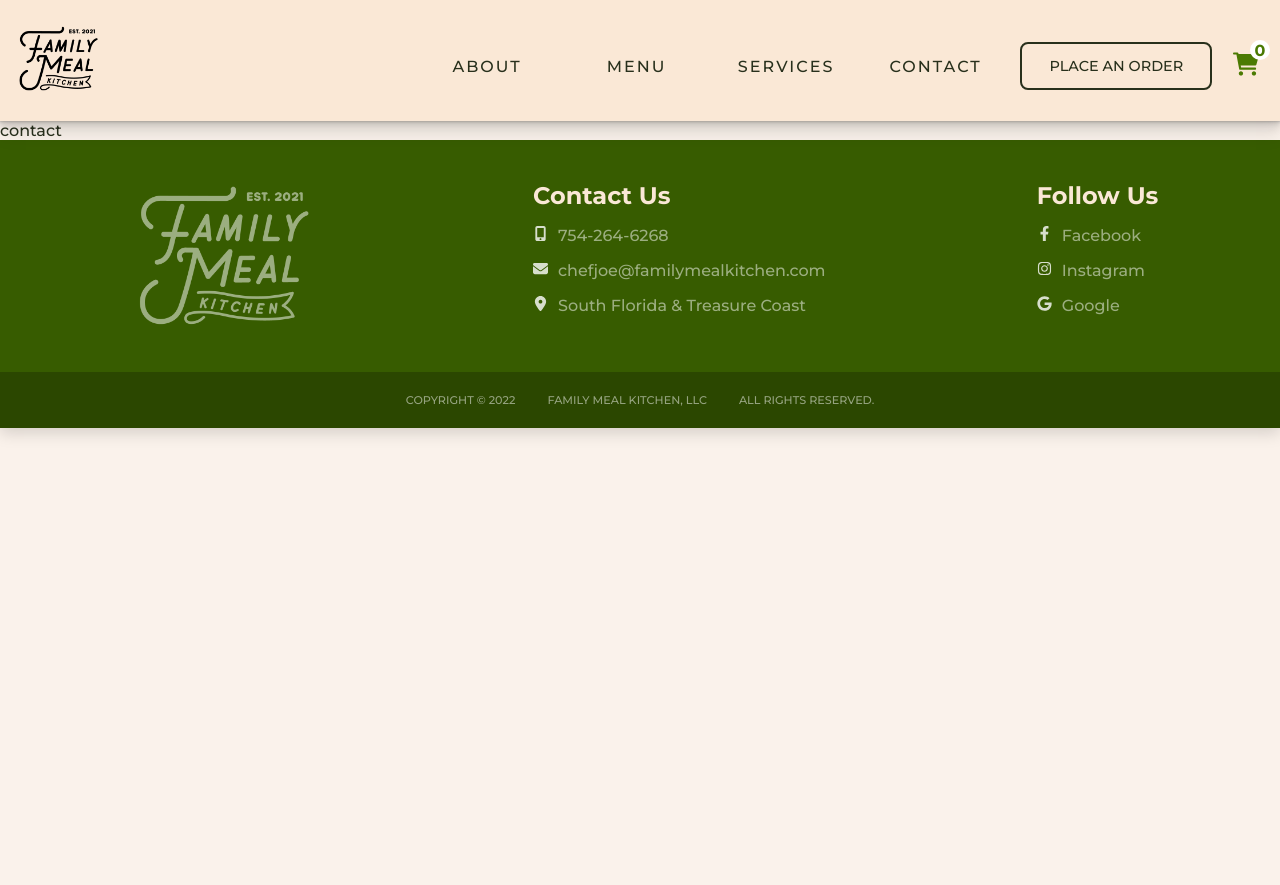
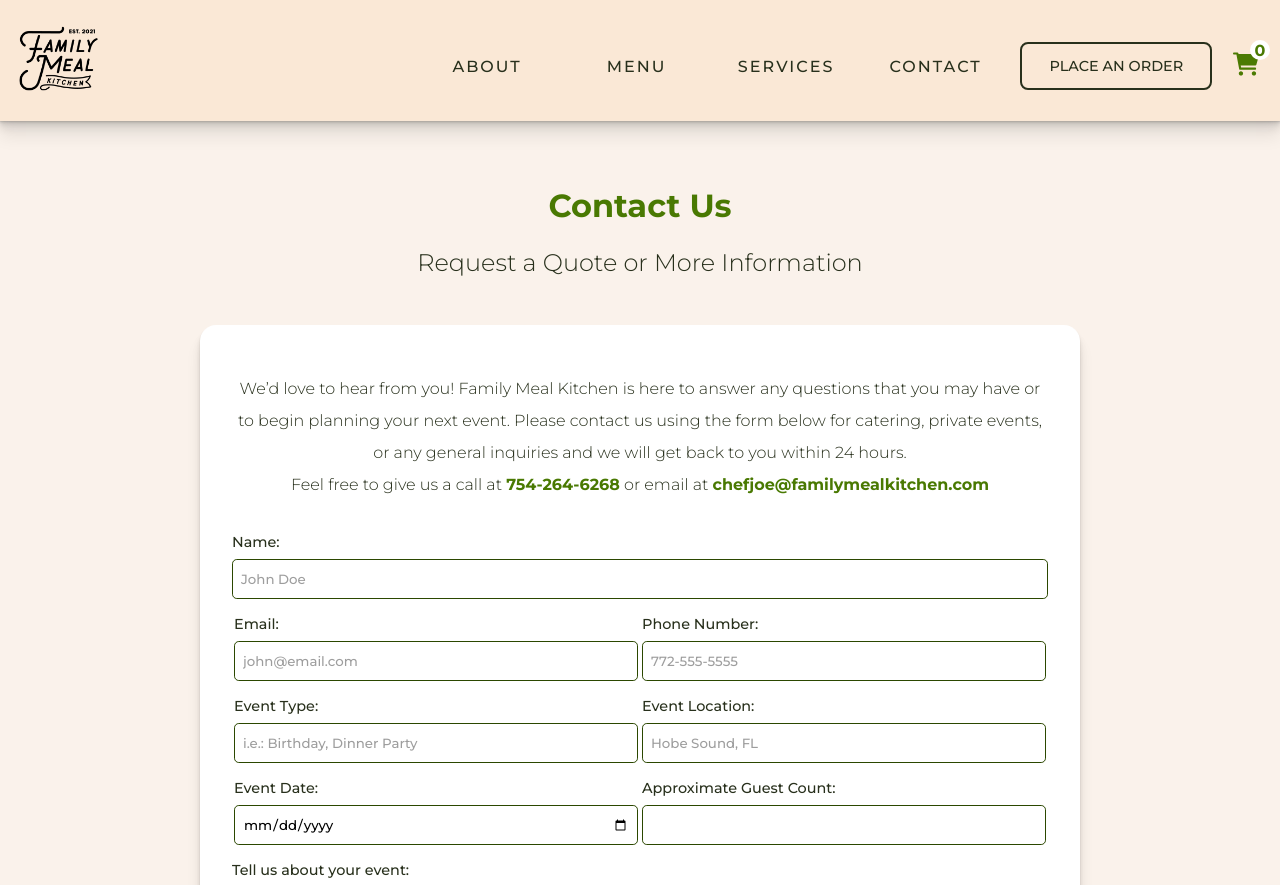
Before and after one commit to dlongodev/family-meal-kitchen, a Next.js app: page /contact in a window 1280 px wide. Shown: the top 885 px of the page. Before the commit the page ends 800 px from the top, so only its background shows below. Built offline with nearby package versions, Linux system fonts and the light colour scheme.

Commit message:
:art: change form styles structure and add contact form fields

```diff
--- a/pages/contact.js
+++ b/pages/contact.js
@@ -1,8 +1,85 @@
 import React from 'react'
+import styled from 'styled-components'
+import { FlexDiv, Paragraph, TitleText, Wrapper } from '../styles/Utils.styled'
+import { FormGroup, Form, Input, InputLabel, TextArea, RadioChoices } from '../styles/Form.styled'
+import { BtnLinkOutlined, ButtonSolid } from '../styles/Button.styled'
+import Link from 'next/link'
+
+const H1 = styled.h1`
+color: var(--brand-main);
+margin-top: 2rem;
+font-size: 2rem;
+`
+
+export const SectionContainer = styled.section`
+display: flex;
+flex-direction: column;
+padding: 2rem;
+background-color: white;
+border-radius: 1rem;
+width: min(55rem, 90%);
+margin: 2rem auto;
+justify-content: center;
+align-items: flex-start;
+position: relative;
+box-shadow: var(--shadow1);
+`
+
+const handleSubmit = (e) => {
+    e.preventDefault()
+
+}
 
 const Contact = () => {
     return (
-        <div>contact</div>
+        <>
+            <Wrapper mqFlex="column">
+                <H1>Contact Us</H1>
+                <TitleText color='var(--brand-text)' m='0' fw='300' fs="1.5rem">Request a Quote or More Information</TitleText>
+            </Wrapper>
+            <SectionContainer flex="column" m="0">
+                <Paragraph align="center">We’d love to hear from you! Family Meal Kitchen is here to answer any questions that you may have or to begin planning your next event. Please contact us using the form below for catering, private events, or any general inquiries and we will get back to you within 24 hours. <br /> Feel free to give us a call at <span>754-264-6268</span> or email at <span><a href="mailto:chefjoe@familymealkitchen.com">chefjoe@familymealkitchen.com</a></span></Paragraph>
+                <Form onSubmit={handleSubmit}>
+                    <InputLabel htmlFor='customer'>Name: </InputLabel>
+                    <Input required id='customer' name='customer' placeholder='John Doe' type="text" onChange={(e) => setContactName(e.target.value)} />
+                    <FormGroup>
+                        <fieldset>
+                            <InputLabel htmlFor='email'>Email: </InputLabel>
+                            <Input required id='email' name='email' placeholder='john@email.com' type="text" onChange={(e) => setEmail(e.target.value)} />
+                        </fieldset>
+                        <fieldset>
+                            <InputLabel htmlFor='phone'>Phone Number:</InputLabel>
+                            <Input required id='phone' name='phone' placeholder='772-555-5555' type="text" onChange={(e) => setPhone(e.target.value)} />
+                        </fieldset>
+                    </FormGroup>
+                    <FormGroup>
+                        <fieldset>
+                            <InputLabel htmlFor='eventType'>Event Type: </InputLabel>
+                            <Input required id='eventType' name='eventType' placeholder='i.e.: Birthday, Dinner Party' type="text" onChange={(e) => setEventType(e.target.value)} />
+                        </fieldset>
+                        <fieldset>
+                            <InputLabel htmlFor='eventLocation'>Event Location:</InputLabel>
+                            <Input required id='eventLocation' name='eventLocation' placeholder='Hobe Sound, FL' type="text" onChange={(e) => setEventLocation(e.target.value)} />
+                        </fieldset>
+                    </FormGroup>
+                    <FormGroup>
+                        <fieldset>
+                            <InputLabel htmlFor='deliveryDate'>Event Date: </InputLabel>
+                            <Input required id='deliveryDate' name='deliveryDate' type="date" onChange={(e) => setEventDate(e.target.value)} />
+                        </fieldset>
+                        <fieldset>
+                            <InputLabel htmlFor='guestCount'>Approximate Guest Count: </InputLabel>
+                            <Input required id='guestCount' name='guestCount' type="text" onChange={(e) => setGuestCount(e.target.value)} />
+                        </fieldset>
+                    </FormGroup>
+                    <InputLabel htmlFor='instructions'>Tell us about your event:</InputLabel>
+                    <TextArea rows={5} id='instructions' name='instructions' placeholder='Any special details you would like to share about your event' type="text" onChange={(e) => setFormData({ ...formData, instructions: e.target.value })} />
+                    <FlexDiv justify='flex-start' m="0">
+                        <ButtonSolid m="1rem 0 0 0" w="inherit" type='submit'>Submit Form</ButtonSolid>
+                    </FlexDiv>
+                </Form>
+            </SectionContainer>
+        </>
     )
 }
 
--- a/styles/OrderDetail.styled.js
+++ b/styles/Form.styled.js
@@ -1,60 +1,20 @@
 import styled from "styled-components";
 
-export const ModalContainer = styled.div`
-width: 100vw;
-position: absolute;
-z-index: 9999;
-top: 0;
-left: 0;
-display: flex;
-align-items: center;
-justify-content: center;
-background-color: var(--brand-main-50);
-backdrop-filter: blur(2px);
-
-@media screen and (min-width: 400px){
-    height: 100vh;
-}
-`
-
-export const ModalWrapper = styled.div`
-position: relative;
-width: min(55rem, 90%);
-background-color: white;
-border-radius: 0.8rem;
-padding: 2rem;
-display: flex;
-flex-direction: column;
-align-items: center;
-justify-content: center;
-box-shadow: var(--shadow0);
-`
-
-export const CloseBtn = styled.button`
-position: absolute;
-top: 1rem;
-right:1rem;
-border: none;
-background-color: transparent;
-font-size: 1rem;
-cursor: pointer;
-`
-
-export const ModalTitle = styled.h1`
+export const FormTitle = styled.h1`
 text-align: center;
 color: var(--brand-main);
 font-size: 1.3rem;
 font-weight: 300;
 margin: 0 0 1rem 0;
 `
-export const OrderForm = styled.form`
+export const Form = styled.form`
 display: flex;
 flex-direction: column;
 width: 100%;
-margin-bottom: 1rem;
+margin: 1rem 0;
 `
 
-export const OrderInput = styled.input`
+export const Input = styled.input`
 height: 2.5rem;
 font-family: inherit;
 padding: 0.5rem;
@@ -66,7 +26,7 @@
     opacity: 0.7;
 }
 `
-export const OrderTextArea = styled.textarea`
+export const TextArea = styled.textarea`
 font-family: inherit;
 padding: 0.5rem;
 border-radius: 0.3rem;
@@ -78,7 +38,7 @@
 }
 `
 
-export const OrderInputLabel = styled.label`
+export const InputLabel = styled.label`
 margin-bottom: 0.5rem;
 font-size: 0.9rem;
 `
@@ -120,7 +80,3 @@
     margin-top: -5px;
 }
 `
-
-export const SubmitBtn = styled.input`
-
-`
--- a/styles/Utils.styled.js
+++ b/styles/Utils.styled.js
@@ -62,7 +62,7 @@
 justify-content: ${({ justify }) => justify || "center"};
 align-items: ${({ align }) => align || "center"};
 flex-basis: content;
-margin:0.5rem;
+margin:${({ m }) => m || "0.5rem"};
 @media screen and (max-width: 800px) {
     flex-direction: ${({ mqFlex }) => mqFlex || "column"};
     justify-content: ${({ mqJustify }) => mqJustify || "center"};align-items: ${({ mqAlign }) => mqAlign || "center"};
```
Also changed, not shown: components/OrderDetail.js (+28 -28 lines), pages/orders/[id].jsx (+1 -7 lines), styles/Modal.styled.js (added, +41 -0 lines).
